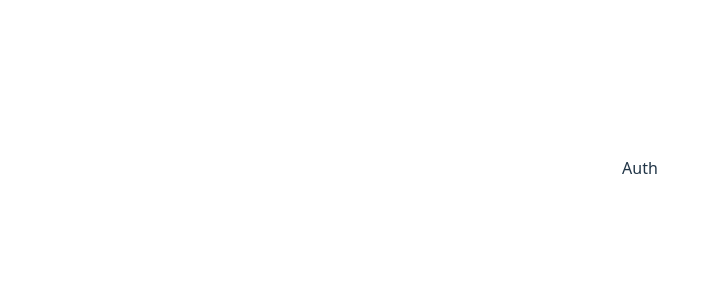
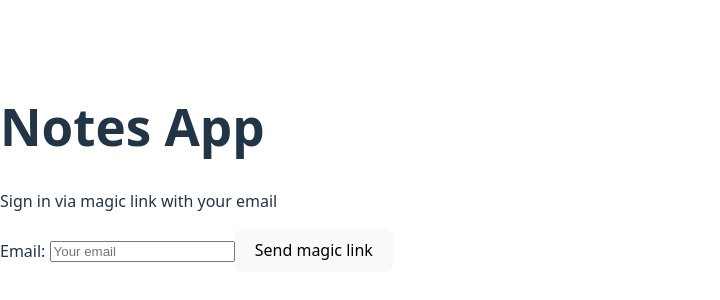
Before and after one commit to Yutman/discover-notion, a React (Vite) app: page /auth in a window 1280 px wide. Shown: the part 232-532 px from the top of the page, without its empty margins (0-720 px from the left). Built offline with nearby package versions, Linux system fonts and the light colour scheme.

Commit message:
Create the Private Route Component

```diff
--- a/src/App.tsx
+++ b/src/App.tsx
@@ -1,12 +1,11 @@
-import "./App.css";
 import { Page } from "./Page/Page";
 import { AppStateProvider } from "./state/ApppStateContext";
 import { createPage } from "./utils/createPage";
 import { Route, Routes } from "react-router-dom";
+import { Private } from "./auth/Private";
+import {Auth} from "./auth/Auth";
 
 const initialState = createPage();
-
-const Auth = () => <div>Auth</div>;
 
 function App() {
   return (
@@ -15,17 +14,25 @@ function App() {
       <Route
         path="/:id"
         element={
+          <Private
+            component={
               <AppStateProvider initialState={initialState}>
                 <Page />
               </AppStateProvider>
             }
           />
+        }
+      />
       <Route
         path="/"
         element={
+          <Private
+            component={
               <AppStateProvider initialState={initialState}>
                 <Page />
               </AppStateProvider>
+            }
+          />
         }
       />
     </Routes>
--- a/src/auth/Auth.tsx
+++ b/src/auth/Auth.tsx
@@ -1,7 +1,7 @@
 import { useState, FormEvent} from "react"
 import { useAuthSession } from "./AuthSessionContext"
 import { Navigate } from "react-router-dom"
-import styles from "../utils.module.css"
+import styles from '../utils.module.css'
 import { supabase } from "../supabaseClient"
 
 export const Auth = () => {
--- /dev/null
+++ b/src/utils.module.css
@@ -0,0 +1,7 @@
+.centeredFlex {
+	width: 100%;
+	height: 100%;
+	display: flex;
+	justify-content: center;
+	align-items: center;
+}
```
Lines whose indentation alone changed are shown as unchanged.
